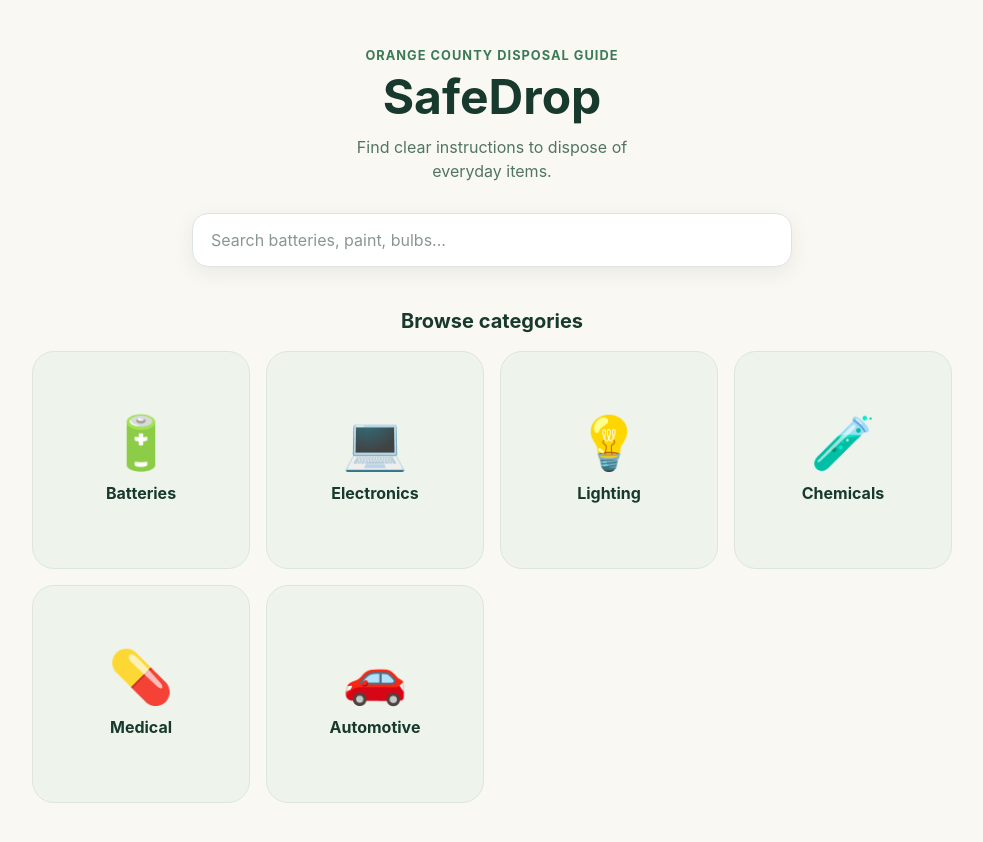
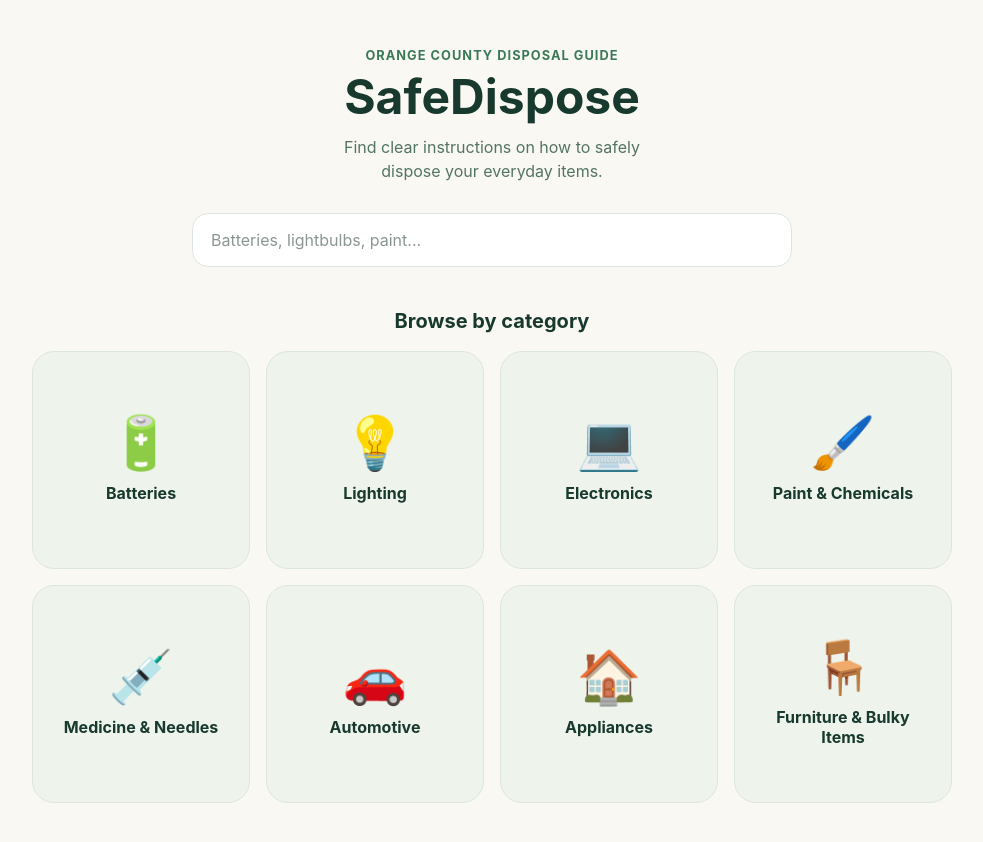
Before and after one commit to spancharapula-byte/SafeDispose, a React (Vite) app: page / in a window 1280 px wide. Shown: the top 842 px of the page, without its empty margins (148-1131 px from the left). Built offline with nearby package versions, Linux system fonts and the light colour scheme.

Commit message:
Add category navigation/styling

```diff
--- a/src/App.css
+++ b/src/App.css
@@ -14,7 +14,7 @@
   text-align: center;
 }
 
-.location-label {
+.guide {
   margin: 0 0 10px;
   color: #3b7a57;
   font-size: 0.8rem;
@@ -28,13 +28,6 @@ h1 {
   color: #18392d;
   font-size: 3rem;
   line-height: 1;
-}
-
-.tagline {
-  margin: 14px 0 0;
-  color: #18392d;
-  font-size: 1.25rem;
-  font-weight: 650;
 }
 
 .description {
@@ -52,7 +45,7 @@ h1 {
   background: #ffffff;
   border: 1px solid #dce5df;
   border-radius: 16px;
-  box-shadow: 0 6px 20px rgb(24 57 45 / 8%);
+  box-shadow: none;
   outline: none;
 }
 
@@ -65,17 +58,17 @@ h1 {
   color: #8a9790;
 }
 
-.hero,.search-section {
+.hero,.search {
   width: min(100%, 600px);
   margin-left:auto;
   margin-right:auto;
 }
 
-.categories-section {
+.categories {
   margin: 42px auto 0;
 }
 
-.categories-section h2 {
+.categories h2 {
   margin: 0 0 18px;
   color: #18392d;
   font-size: 1.25rem;
@@ -88,7 +81,7 @@ h1 {
   gap: 16px;
 }
 
-.category-card {
+.category-button {
   display: flex;
   aspect-ratio: 1 / 1;
   flex-direction: column;
@@ -106,12 +99,12 @@ h1 {
     box-shadow 160ms ease;
 }
 
-.category-card:hover {
+.category-button:hover {
   transform: translateY(-3px);
   box-shadow: 0 10px 24px rgb(24 57 45 / 10%);
 }
 
-.category-card:active {
+.category-button:active {
   transform: scale(0.96);
 }
 
@@ -137,121 +130,17 @@ h1 {
   }
 }
 
-.category-topbar {
-  display: flex;
-  align-items: center;
-  justify-content: space-between;
-  margin-bottom: 36px;
-}
-
-.back-button {
-  padding: 10px 14px;
-  color: #245b40;
-  background: transparent;
-  border: 1px solid #cbdacf;
-  border-radius: 12px;
-  cursor: pointer;
-}
-
-.back-button:hover {
-  background: #edf3ed;
-}
-
-.back-button:active {
-  transform: scale(0.96);
-}
-
-.small-logo {
-  color: #18392d;
-  font-size: 1.1rem;
-  font-weight: 800;
-}
-
 .category-header {
   max-width: 600px;
-  margin: 0 auto 30px;
+  margin: 28px auto 40px;
   text-align: center;
 }
 
-.category-title {
-  margin: 0;
-  font-size: 2.5rem;
+.back {
+  padding: 8px 0;
+  color: #245b40;
+  background: transparent;
+  border: 0;
+  font-weight: 650;
+  cursor: pointer;
 }
-
-.category-description {
-  margin: 12px 0 0;
-  color: #527562;
-  line-height: 1.5;
-}
-
-.item-grid {
-  display: grid;
-  grid-template-columns: repeat(2, minmax(0, 1fr));
-  gap: 16px;
-}
-
-.item-card {
-  display: flex;
-  aspect-ratio: 1 / 1;
-  flex-direction: column;
-  align-items: center;
-  justify-content: center;
-  gap: 16px;
-  padding: 18px;
-  color: #18392d;
-  background: #eef4ec;
-  border: 1px solid #dce6dd;
-  border-radius: 22px;
-  cursor: pointer;
-  transition:
-    transform 160ms ease,
-    box-shadow 160ms ease;
-}
-
-.item-card:hover {
-  transform: translateY(-3px);
-  box-shadow: 0 10px 24px rgb(24 57 45 / 10%);
-}
-
-.item-card:active {
-  transform: scale(0.96);
-}
-
-.item-card:focus-visible {
-  outline: 3px solid #3b7a57;
-  outline-offset: 3px;
-}
-
-.item-label {
-  display: grid;
-  width: 72px;
-  height: 72px;
-  place-items: center;
-  color: #245b40;
-  background: #dceadd;
-  border-radius: 50%;
-  font-size: 0.9rem;
-  font-weight: 800;
-}
-
-.item-name {
-  font-weight: 700;
-  text-align: center;
-}
-
-.empty-message {
-  color: #65736c;
-  text-align: center;
-}
-
-@media (min-width: 600px) {
-  .item-grid {
-    grid-template-columns: repeat(3, minmax(0, 1fr));
-  }
-}
-
-@media (min-width: 900px) {
-  .item-grid {
-    grid-template-columns: repeat(4, minmax(0, 1fr));
-  }
-}
--- a/src/App.jsx
+++ b/src/App.jsx
@@ -1,76 +1,64 @@
-import './App.css'
-import { useState } from 'react'
+import './App.css';
+import { useState } from 'react';
 
 const categories = [
-  { id: 'batteries', name: 'Batteries', icon: '🔋' },
-  { id: 'electronics', name: 'Electronics', icon: '💻' },
-  { id: 'lighting', name: 'Lighting', icon: '💡' },
-  { id: 'chemicals', name: 'Chemicals', icon: '🧪' },
-  { id: 'medical', name: 'Medical', icon: '💊' },
-  { id: 'automotive', name: 'Automotive', icon: '🚗' },
+  {
+    id: 'batteries',
+    name: 'Batteries',
+    icon: '🔋',
+  },
+  {
+    id: 'light',
+    name: 'Lighting',
+    icon: '💡',
+  },
+  {
+    id: 'electronics',
+    name: 'Electronics',
+    icon: '💻',
+  },
+  {
+    id: 'paint/chemicals',
+    name: 'Paint & Chemicals',
+    icon: '🖌️',
+  },
+  {
+    id: 'medicine/needles',
+    name: 'Medicine & Needles',
+    icon: '💉',
+  },
+  {
+    id: 'Automotive',
+    name: 'Automotive',
+    icon: '🚗',
+  },
+  {
+    id: 'Appliances',
+    name: 'Appliances',
+    icon: '🏠',
+  },
+  {
+    id: 'furniture/bulky items',
+    name: 'Furniture & Bulky Items',
+    icon: '🪑',
+  },
 ]
 
-const itemsByCategory = {
-  lighting: [
-    { id: 'cfl-bulb', name: 'CFL Bulbs', label: 'CFL' },
-    { id: 'fluorescent-tube', name: 'Fluorescent Tubes', label: 'TUBE' },
-    { id: 'led-bulb', name: 'LED Bulbs', label: 'LED' },
-    {
-      id: 'incandescent-halogen',
-      name: 'Incandescent & Halogen',
-      label: 'BULB',
-    },
-  ],
-}
+function App() {
+  const [selectedCategory, setSelectedCategory] = useState(null);
+  const selectedCategoryData = categories.find((category) => category.id === selectedCategory);
 
-function App() {
-  const [selectedCategory, setSelectedCategory] = useState(null)
-
-  if (selectedCategory !== null) {
-  const category = categories.find(
-    (currentCategory) => currentCategory.id === selectedCategory,
-  )
-
-  const items = itemsByCategory[selectedCategory] ?? []
-
+  if (selectedCategoryData) {
     return (
       <main className="app">
-      <div className="category-topbar">
-        <button
-          className="back-button"
-          onClick={() => setSelectedCategory(null)}
-        >
-          ← Back
+        <button className="back" type="button" onClick={() => setSelectedCategory(null)}>
+          ← Disposal Categories
         </button>
 
-        <span className="small-logo">SafeDrop</span>
-      </div>
-
         <header className="category-header">
-        <h1 className="category-title">{category.name}</h1>
-
-        <p className="category-description">
-          Choose the type that best matches your item.
-        </p>
+          <h1>{selectedCategoryData.name}</h1>
+          <p className="description">Choose the item that best matches what you want to dispose of.</p>
         </header>
-
-      {items.length > 0 ? (
-        <div className="item-grid">
-          {items.map((item) => (
-            <button className="item-card" key={item.id}>
-              <span className="item-label" aria-hidden="true">
-                {item.label}
-              </span>
-
-              <span className="item-name">{item.name}</span>
-            </button>
-          ))}
-        </div>
-      ) : (
-        <p className="empty-message">
-          Items for this category will be added soon.
-        </p>
-      )}
       </main>
     )
   }
@@ -78,37 +66,28 @@ function App() {
   return (
     <main className="app">
       <header className="hero">
-        <p className="location-label">Orange County disposal guide</p>
-
-        <h1>SafeDrop</h1>
-
+        <p className="guide">Orange County disposal guide</p>
+        <h1>SafeDispose</h1>
         <p className="description">
-          Find clear instructions to dispose of everyday items.
+          Find clear instructions on how to safely dispose your everyday items.
         </p>
       </header>
 
-      <section className="search-section">
+      <section className="search">
         <input
         className="search-input"
         type="search"
-          placeholder="Search batteries, paint, bulbs..."
-          aria-label="Search for an item"
+        placeholder="Batteries, lightbulbs, paint..."
+        aria-label="Search for items to dispose"
         />
       </section>
-      <section className="categories-section">
-        <h2>Browse categories</h2>
 
+      <section className="categories">
+        <h2>Browse by category</h2>
         <div className="category-grid">
           {categories.map((category) => (
-            <button
-              className="category-card"
-              key={category.id}
-              onClick={() => setSelectedCategory(category.id)}
-            >
-              <span className="category-icon" aria-hidden="true">
-                {category.icon}
-              </span>
-
+            <button className="category-button" type="button" key={category.id} onClick={() => setSelectedCategory(category.id)}>
+              <span className="category-icon" aria-hidden="true">{category.icon}</span>
               <span className="category-name">{category.name}</span>
             </button>
           ))}
```
Lines whose indentation alone changed are shown as unchanged.
